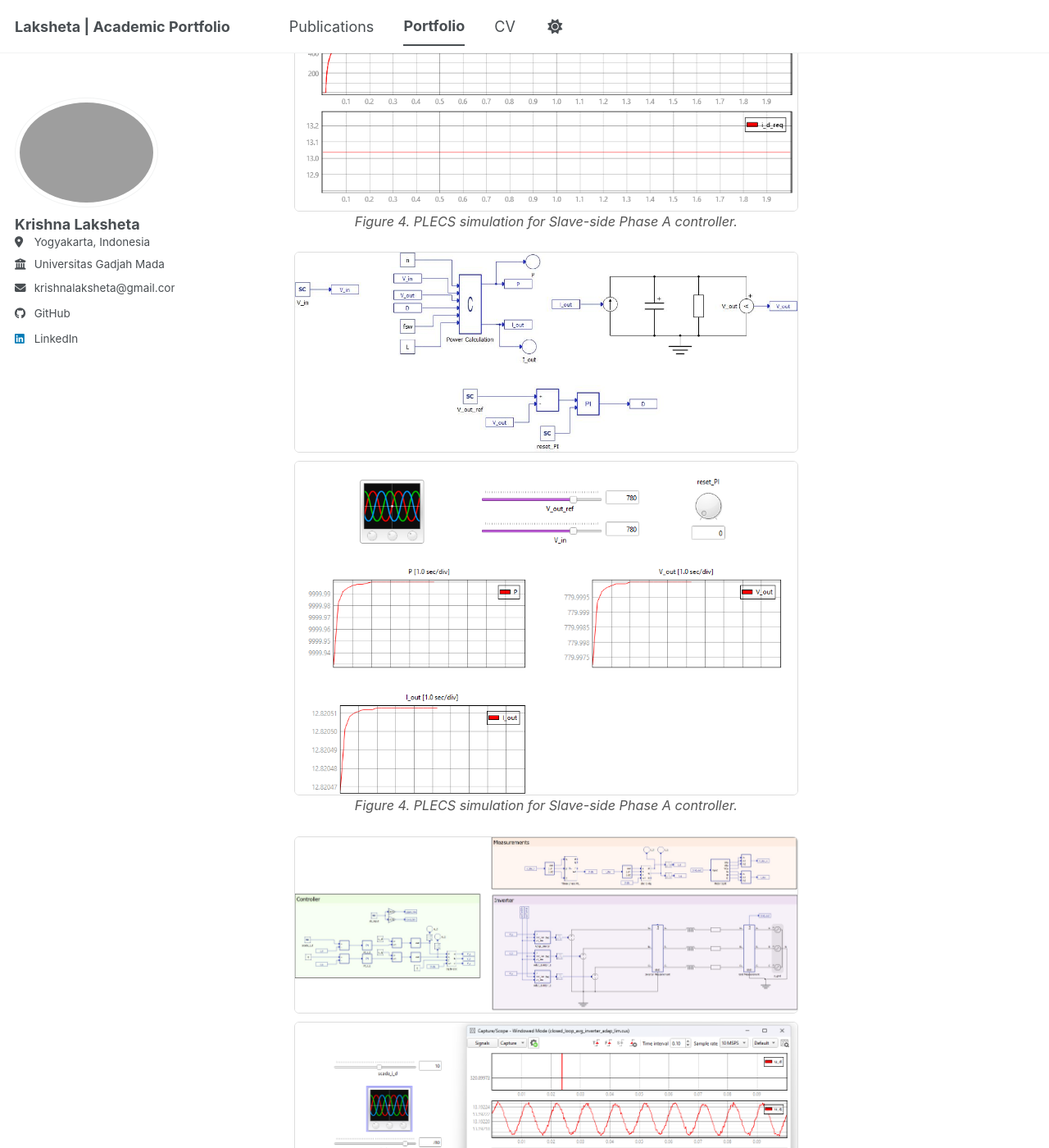
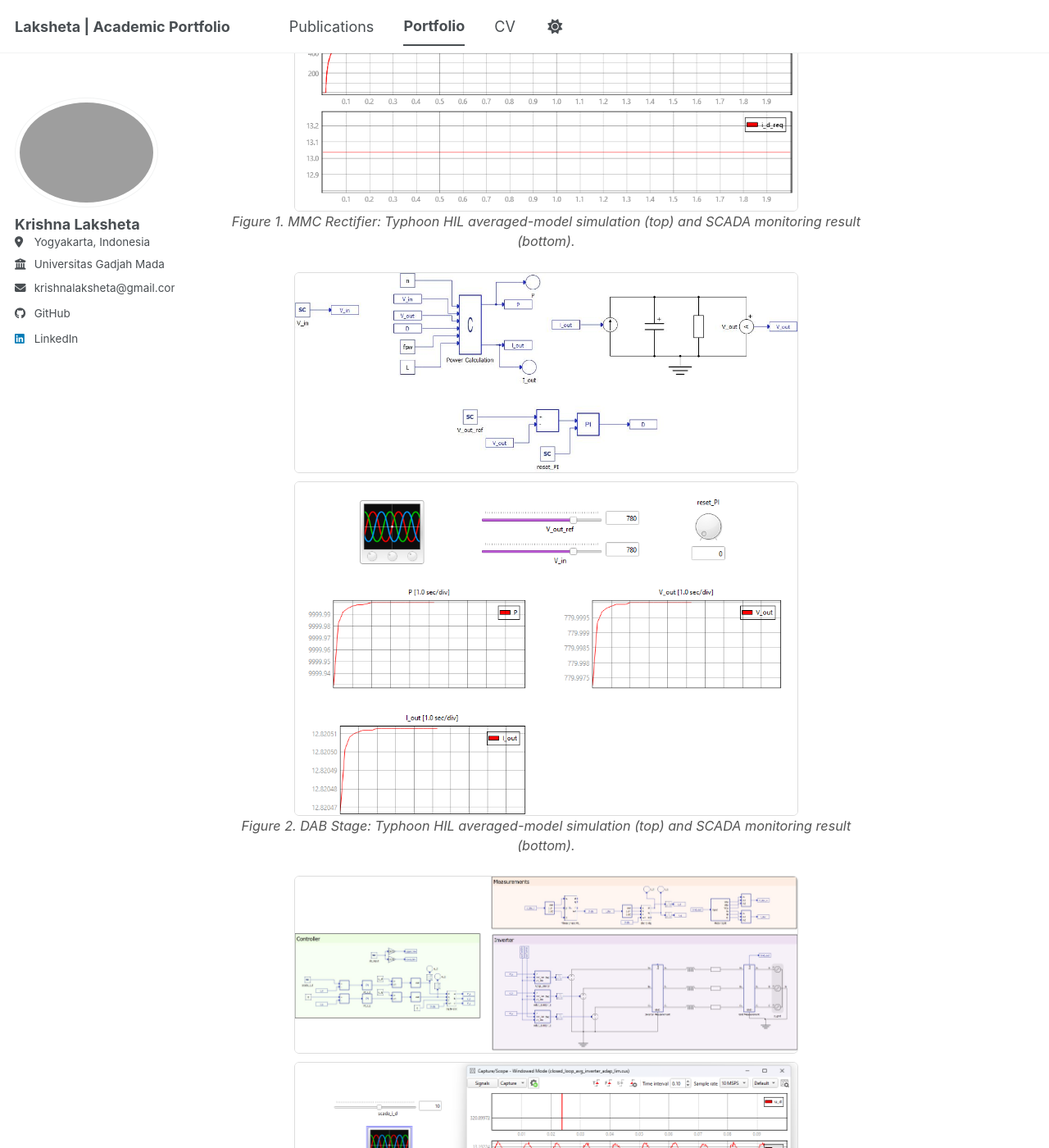
Before and after one commit to laksheta/laksheta.github.io, a Jekyll site: the page built from _portfolio/portfolio-5.md, in a window 1280 px wide and 1400 px high, scrolled down 1301 px. Shown: the whole window at 82% size. Built offline with Jekyll 4.4.1, drawn with Linux system fonts in a browser that asks for light colours; a script bundle is joined from its source files by our own code; library files that are not in the unit come from our copies; some of the changed text lies outside the part shown.

Commit message:
port-5: revise 1st section caption

```diff
--- a/_portfolio/portfolio-5.md
+++ b/_portfolio/portfolio-5.md
@@ -17,19 +17,19 @@ This research focuses on developing a system-level simulation of a three-stage S
 * **My Execution:** I developed **switching-cycle averaged models** for the Rectifier, DAB, and Inverter stages in **Typhoon HIL**. Instead of modeling individual switches, the converters were represented as controlled voltage and current sources. This approach focuses the simulation on low-frequency dynamics and power flow while keeping the computation within the limits of the HIL hardware.
 
 <div style="text-align: center; margin: 25px 0;">
-  <img src="/images/portofolio/5/1_1.png" alt="Slave Phase A Control" style="max-width: 80%; border-radius: 6px; border: 1px solid #ddd; margin-bottom: 10px;">
-  <img src="/images/portofolio/5/1_2.png" alt="Slave Phase A PWM and CAN" style="max-width: 80%; border-radius: 6px; border: 1px solid #ddd;">
-  <p style="font-size: 0.9em; color: #555;"><i>Figure 4. PLECS simulation for Slave-side Phase A controller.</i></p>
+  <img src="/images/portofolio/5/1_1.png" alt="Rectifier Simulation" style="max-width: 80%; border-radius: 6px; border: 1px solid #ddd; margin-bottom: 10px;">
+  <img src="/images/portofolio/5/1_2.png" alt="SCADA Rectifier Result" style="max-width: 80%; border-radius: 6px; border: 1px solid #ddd;">
+  <p style="font-size: 0.9em; color: #555;"><i>Figure 1. MMC Rectifier: Typhoon HIL averaged-model simulation (top) and SCADA monitoring result (bottom).</i></p>
 </div>
 
 <div style="text-align: center; margin: 25px 0;">
-  <img src="/images/portofolio/5/1_3.jpg" alt="Slave Phase A Control" style="max-width: 80%; border-radius: 6px; border: 1px solid #ddd; margin-bottom: 10px;">
-  <img src="/images/portofolio/5/1_4.png" alt="Slave Phase A PWM and CAN" style="max-width: 80%; border-radius: 6px; border: 1px solid #ddd;">
-  <p style="font-size: 0.9em; color: #555;"><i>Figure 4. PLECS simulation for Slave-side Phase A controller.</i></p>
+  <img src="/images/portofolio/5/1_3.jpg" alt="DAB Simulation" style="max-width: 80%; border-radius: 6px; border: 1px solid #ddd; margin-bottom: 10px;">
+  <img src="/images/portofolio/5/1_4.png" alt="SCADA DAB Result" style="max-width: 80%; border-radius: 6px; border: 1px solid #ddd;">
+  <p style="font-size: 0.9em; color: #555;"><i>Figure 2. DAB Stage: Typhoon HIL averaged-model simulation (top) and SCADA monitoring result (bottom).</i></p>
 </div>
 
 <div style="text-align: center; margin: 25px 0;">
-  <img src="/images/portofolio/5/1_5.jpg" alt="Slave Phase A Control" style="max-width: 80%; border-radius: 6px; border: 1px solid #ddd; margin-bottom: 10px;">
-  <img src="/images/portofolio/5/1_6.png" alt="Slave Phase A PWM and CAN" style="max-width: 80%; border-radius: 6px; border: 1px solid #ddd;">
-  <p style="font-size: 0.9em; color: #555;"><i>Figure 4. PLECS simulation for Slave-side Phase A controller.</i></p>
+  <img src="/images/portofolio/5/1_5.jpg" alt="Inverter Simulation" style="max-width: 80%; border-radius: 6px; border: 1px solid #ddd; margin-bottom: 10px;">
+  <img src="/images/portofolio/5/1_6.png" alt="SCADA Inverter Result" style="max-width: 80%; border-radius: 6px; border: 1px solid #ddd;">
+  <p style="font-size: 0.9em; color: #555;"><i>Figure 3. MMC Inverter: Typhoon HIL averaged-model simulation (top) and SCADA monitoring result (bottom).</i></p>
 </div>
```
